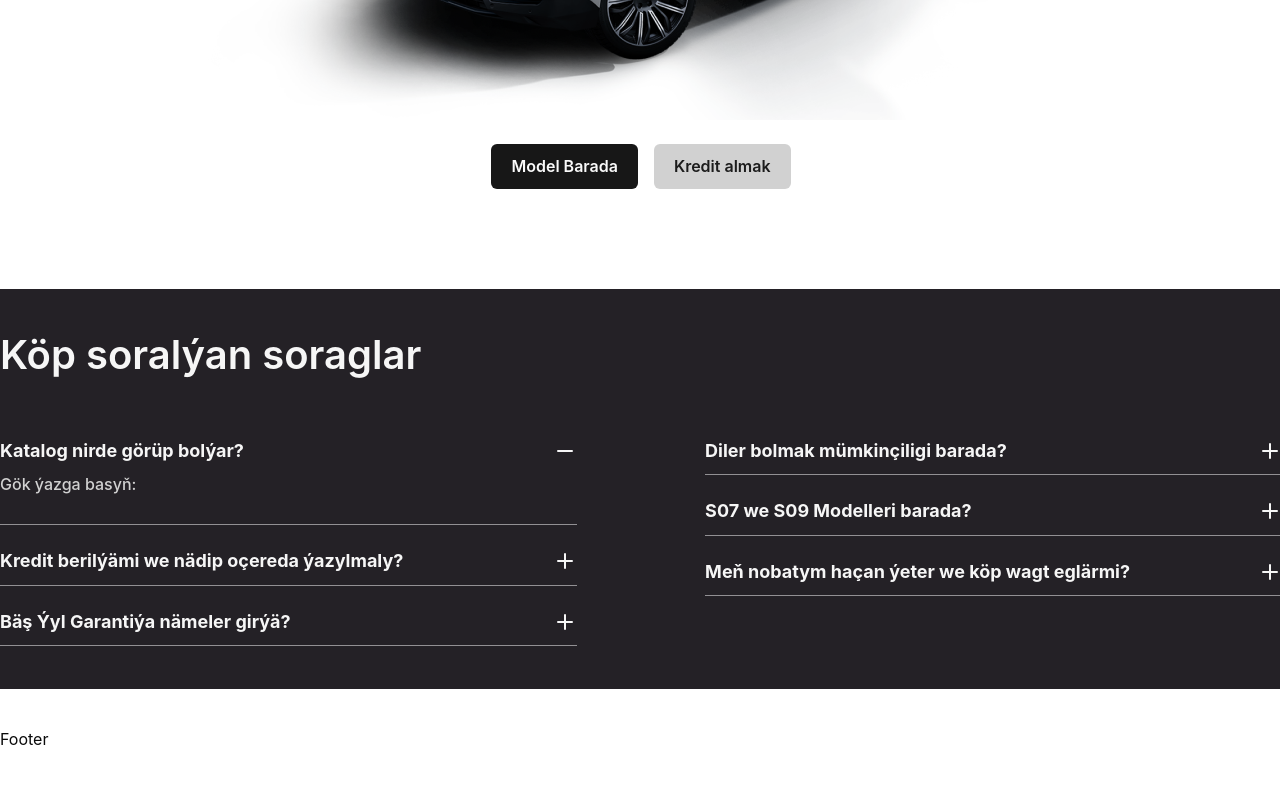
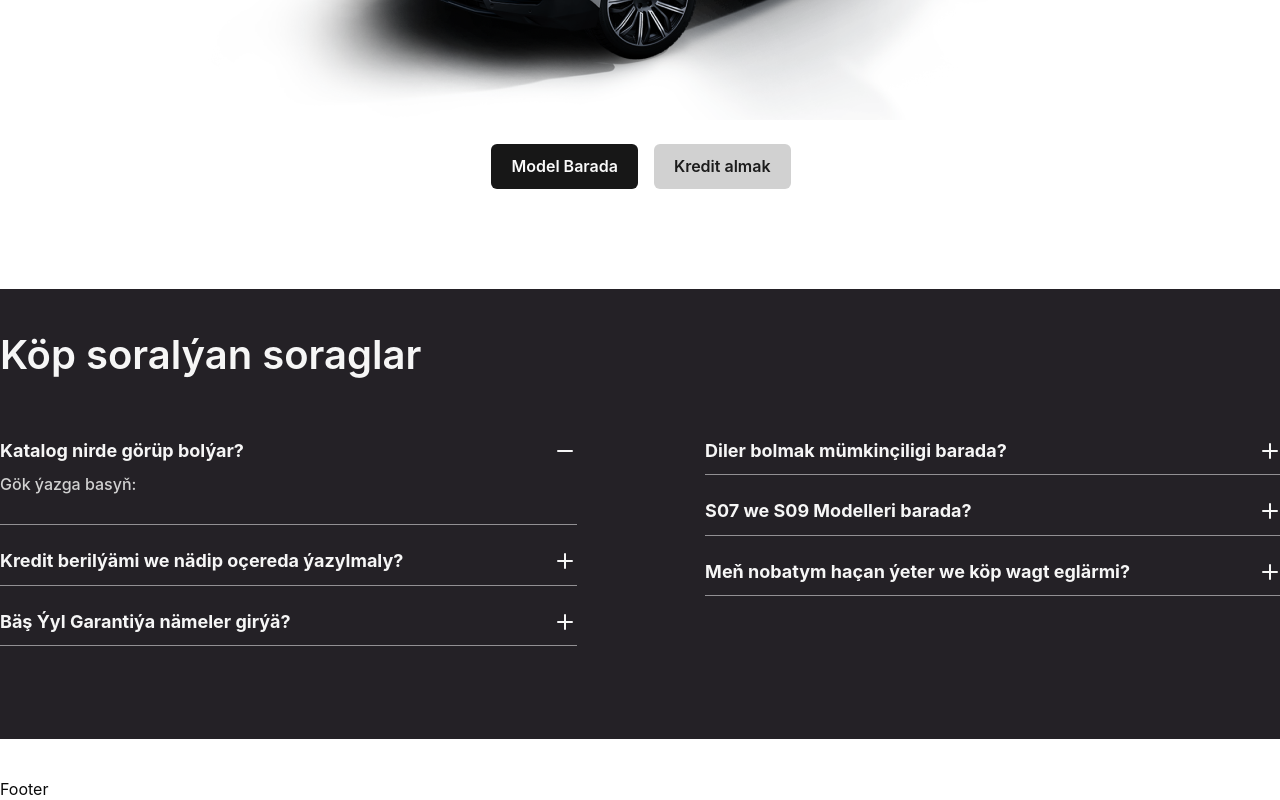
Before and after one commit to batyr-Ashyrberdiyev/jetour-react, a React (Vite) app: page / in a window 1280 px wide. Shown: the part 1295-2095 px from the top of the page. Before the commit the page ends 2045 px from the top, so only its background shows below. Built offline with nearby package versions, Linux system fonts and the light colour scheme.

Commit message:
height changed

```diff
--- a/src/components/shared/home-faq.tsx
+++ b/src/components/shared/home-faq.tsx
@@ -38,7 +38,7 @@ export const HomeFaq = () => {
   const [active, setActive] = useState(0);
 
   return (
-    <section className="pt-6 pb-8 min-h-[400px] bg-[#242126]">
+    <section className="pt-6 pb-8 min-h-[450px] bg-[#242126]">
       <div className="flex flex-col gap-[42px] max-w-[1326px] mx-auto text-[#F6F6F6]">
         <h1 className="leading-[210%] font-semibold text-[40px]">
           Köp soralýan soraglar
```
